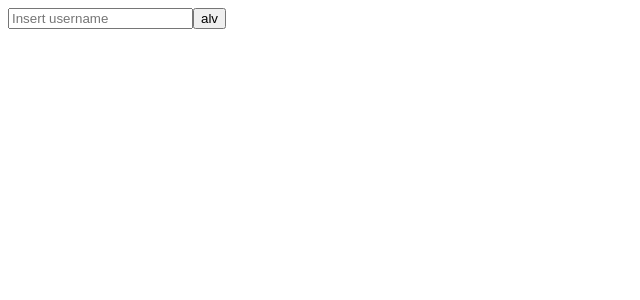
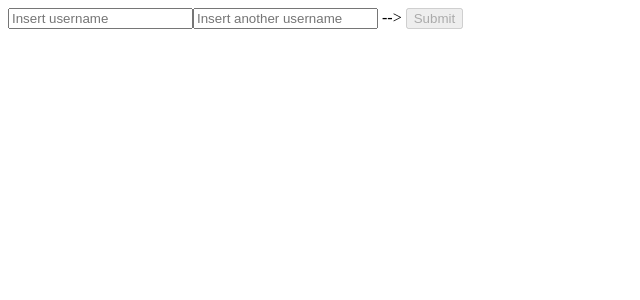
Before and after one commit to fervelagu/gtApp, an Angular app: page / in a window 1280 px wide. Shown: the top 300 px of the page, without its empty margins (0-640 px from the left). Built offline with nearby package versions, Linux system fonts and the light colour scheme.

Commit message:
api brings both users

```diff
--- a/src/app/app.component.html
+++ b/src/app/app.component.html
@@ -1,16 +1,16 @@
 
-<!-- <form #myForm="ngForm" (ngSubmit)="submitForm(myForm.form);"> -->
+<form #myForm="ngForm" (ngSubmit)="getUsr(myForm.form);">
     <!-- <input  type="text" name="userOne" placeholder="Insert username" [(ngModel)]="userOne" > -->
     <input type="text" name="one" placeholder="Insert username" ngModel #one="ngModel" required>
-    <!-- <input type="text" name="two" placeholder="Insert another username" ngModel #two="ngModel" required> -->
+    <input type="text" name="two" placeholder="Insert another username" ngModel #two="ngModel" required> -->
 
-    <!-- <div class="alert alert-danger" *ngIf="one.touched && one.errors">
+    <div class="alert alert-danger" *ngIf="one.touched && one.errors">
         Usernames are required
-    </div> -->
-    <!-- <div class="alert alert-danger" *ngIf="userTwo.touched && userTwo.errors">
+    </div>
+    <div class="alert alert-danger" *ngIf="two.touched && two.errors">
         Usernames are required
-    </div> -->
+    </div>
 
-    <!-- <button class="btn btn-primary" [disabled]="!myForm.valid">Submit</button> -->
+    <button class="btn btn-primary" [disabled]="!myForm.valid">Submit</button>
 
-    <button (click)='getUsr()'>alv</button>
+    <!-- <button (click)='getUsr()'>alv</button> -->
--- a/src/app/app.component.ts
+++ b/src/app/app.component.ts
@@ -10,15 +10,22 @@ import { ApiService } from './api.service';
 export class AppComponent {
   title = 'gitApp';
   usr: any = [];
+  usr2: any = [];
 
   constructor(private apiService: ApiService){}
 
-  getUsr(){
+  getUsr(form){
     this.usr = [];
-    let usrnm = 'fervlazq';
+    this.usr2 = [];
+    let usrnm = form.value.one;
+    let usrnm2 = form.value.two;
     this.apiService.getUser(usrnm).subscribe((data: {}) => {
       console.log(data);
       this.usr = data;
+    });
+    this.apiService.getUser(usrnm2).subscribe((data: {}) => {
+      console.log(data);
+      this.usr2 = data;
     });
   }
 
```
